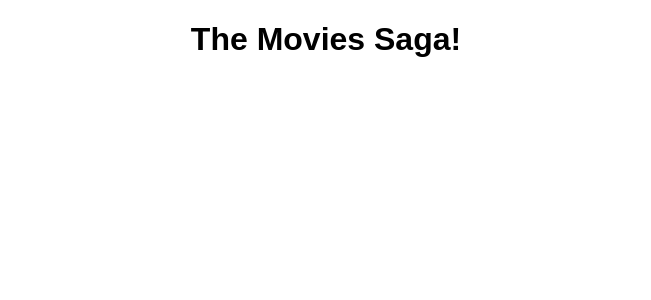
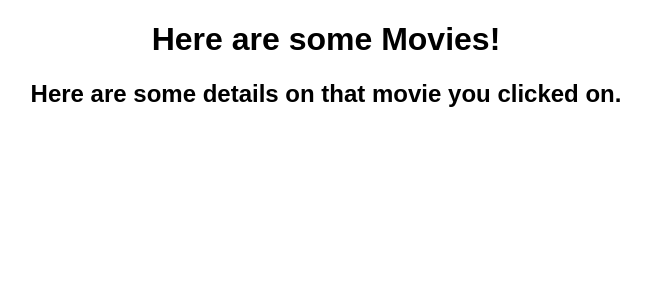
Before and after one commit to Astronatural/movie-list, a React (Create React App) app: page /#/details in a window 1280 px wide. Shown: the top 300 px of the page, without its empty margins (314-965 px from the left). Built offline with nearby package versions, Linux system fonts and the light colour scheme.

Commit message:
frameworkin'

```diff
--- /dev/null
+++ b/src/components/AddMovie/AddMovie.jsx
@@ -0,0 +1,13 @@
+
+function AddMovie () {
+
+
+
+return(
+        <h3>Why not add a new movie to our database?</h3>
+)
+
+
+};
+
+export default AddMovie;
--- a/src/components/App/App.js
+++ b/src/components/App/App.js
@@ -1,19 +1,33 @@
 import {HashRouter as Router, Route} from 'react-router-dom';
 import './App.css';
-import MovieList from '../MovieList/MovieList'
+import MovieList from '../MovieList/MovieList';
+import MovieDetails from '../MovieDetails/MovieDetails';
+import AddMovie from '../AddMovie/AddMovie';
+import NavBar from '../NavBar/NavBar';
+
 
 function App() {
   return (
     <div className="App">
-      <h1>The Movies Saga!</h1>
+      <header>
+        <NavBar/>
+      </header>
       <Router>
         <Route path="/" exact>
           <MovieList />
         </Route>
 
         {/* Details page */}
+        <Route path="/details" >
+          <MovieDetails />
+        </Route>
+
 
         {/* Add Movie page */}
+        <Route path="/addmovie" >
+          <AddMovie />
+        </Route>
+
       </Router>
     </div>
   );
--- /dev/null
+++ b/src/components/MovieDetails/MovieDetails.jsx
@@ -0,0 +1,10 @@
+
+function  MovieDetails(){
+
+    return(
+        <h2>Here are some details on that movie you clicked on.</h2>
+
+    )
+};
+
+export default MovieDetails;
--- /dev/null
+++ b/src/components/NavBar/NavBar.jsx
@@ -0,0 +1,13 @@
+
+function NavBar() {
+
+
+
+    return (
+         <h1>Here are some Movies!</h1>
+    )
+
+
+};
+
+export default NavBar;
```
